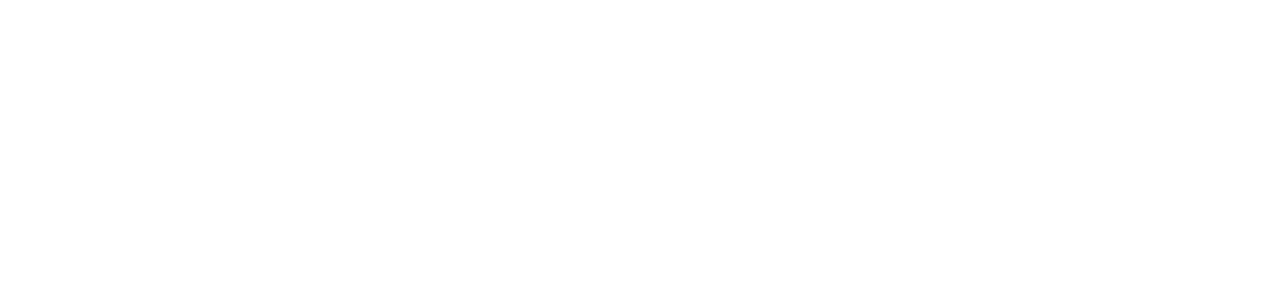
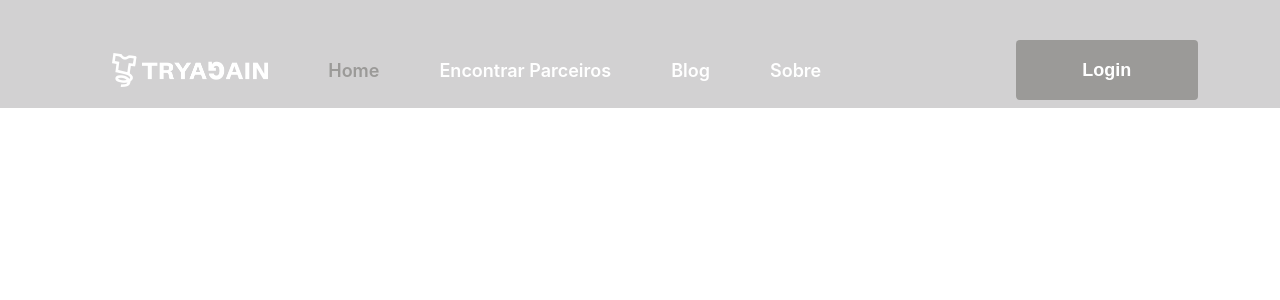
Before and after one commit to provihack-equipe-25/ph-team25, a React (Create React App) app in the folder team25/: page / in a window 1280 px wide. Shown: the top 300 px of the page. Built offline with nearby package versions, Linux system fonts and the light colour scheme.

Commit message:
[feat] Header implemented

```diff
--- a/team25/package.json
+++ b/team25/package.json
@@ -9,6 +9,7 @@
     "axios": "^0.27.2",
     "react": "^18.0.0",
     "react-dom": "^18.0.0",
+    "react-router-dom": "^6.3.0",
     "react-scripts": "5.0.1",
     "styled-components": "^5.3.5",
     "web-vitals": "^2.1.4"
--- a/team25/src/App.js
+++ b/team25/src/App.js
@@ -1,9 +1,16 @@
-import './App.css';
+import { BrowserRouter } from "react-router-dom"
+import "./App.css"
+import Header from "./components/header/Header"
+import Router from "./router/Router"
 
 function App() {
   return (
-    <></>
-  );
+    <BrowserRouter>
+      <Router>
+        <Header />
+      </Router>
+    </BrowserRouter>
+  )
 }
 
-export default App;
+export default App
--- a/team25/src/components/header/Header.js
+++ b/team25/src/components/header/Header.js
@@ -1,7 +1,22 @@
 import React from 'react'
+import { HeaderContainer } from './styledHeader'
+import logo from '../../assets/logo/aws_grandetryagain.png'
+import { useNavigate } from 'react-router-dom'
 
 export default function Header() {
+
+  const navigate = useNavigate()
+
   return (
-    <div>Header</div>
+    <HeaderContainer>
+      <div className='links'>
+       <img onClick={() => navigate('/')} src={logo} alt='TryAgain logo'/>
+       <a href='' id='home'>Home</a>
+       <a href=''>Encontrar Parceiros</a>
+       <a href=''>Blog</a>
+       <a href=''>Sobre</a>
+      </div>
+        <button>Login</button>
+    </HeaderContainer>
   )
 }
--- a/team25/src/components/header/styledHeader.js
+++ b/team25/src/components/header/styledHeader.js
@@ -0,0 +1,47 @@
+import styled from "styled-components"
+import { colors } from "../../constants/theme"
+
+export const HeaderContainer = styled.header`
+  display: flex;
+  justify-content: space-around;
+  align-items: center;
+  background-color: ${colors.background};
+  padding-top: 40px;
+  padding-bottom: 8px;
+  .links {
+    display: flex;
+    align-items: center;
+    #home {
+      color: ${colors.main};
+    }
+    a {
+      margin: 0 30px;
+      text-decoration: none;
+      font-style: normal;
+      font-weight: 600;
+      font-size: 18px;
+      color: white;
+    }
+    img {
+      width: 156px;
+      margin: 0 30px;
+      cursor: pointer;
+    }
+  }
+  button {
+    width: 182px;
+    height: 60px;
+    border: none;
+    background: #9b9a98;
+    border-radius: 4px;
+    font-style: normal;
+    font-weight: 600;
+    font-size: 18px;
+    color: white;
+    transition: 300ms ease;
+    cursor: pointer;
+    :hover{
+      opacity: 80%;
+    }
+  }
+`
--- /dev/null
+++ b/team25/src/pages/home/Home.js
@@ -0,0 +1,10 @@
+import React from 'react'
+import Header from '../../components/header/Header'
+
+export default function Home() {
+  return (
+    <div>
+      <Header/>
+    </div>
+  )
+}
--- /dev/null
+++ b/team25/src/router/Router.js
@@ -0,0 +1,13 @@
+import React from "react";
+import { Route, Routes } from "react-router-dom";
+import Home from "../pages/home/Home";
+
+const Router = () => {
+  return (
+    <Routes>
+      <Route path="/" element={<Home />} />
+    </Routes>
+  );
+};
+
+export default Router;
```
Also changed, not shown: team25/src/assets/logo/aws_grandetryagain.png, team25/src/pages/home/styledHome.js (added), 1 other file (tests, documents, lock files or other folders).
